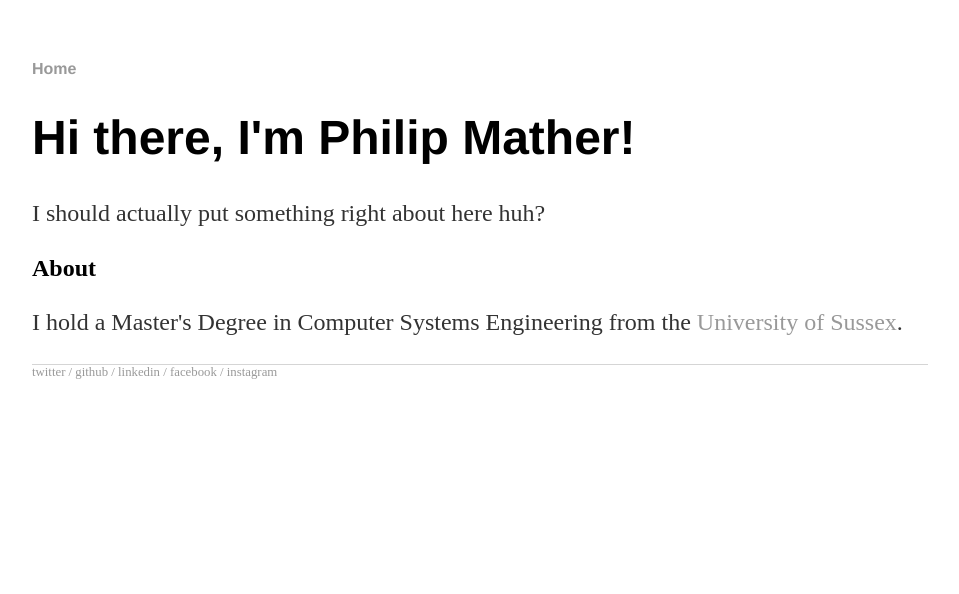
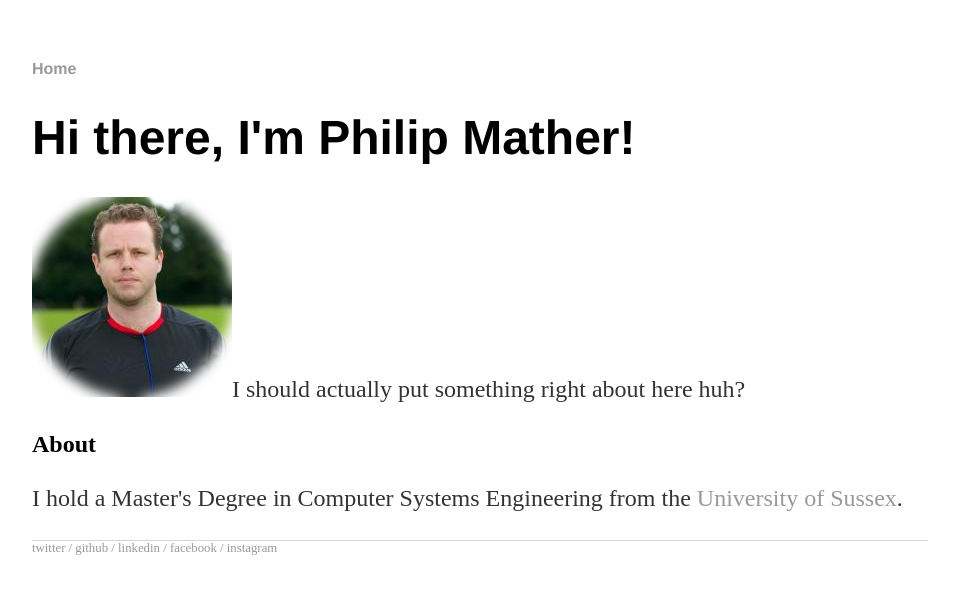
Before and after one commit to philipmather/philipmather.me.uk, a Jekyll site: the page built from index.html, in a window 1280 px wide. Shown: the top 594 px of the page, without its empty margins (160-1119 px from the left). Built offline with Jekyll 4.4.1, drawn with Linux system fonts in a browser that asks for light colours.

Commit message:
Add holding hero image

```diff
--- a/index.html
+++ b/index.html
@@ -5,7 +5,7 @@ description: home page
 ---
 <div class="blurb">
   <h1>Hi there, I'm Philip Mather!</h1>
-  <p>I should actually put something right about here huh?</p>
+  <p><span><img src="images/me.png"></span><span>I should actually put something right about here huh?</span></p>
 
   <h2>About</h2>
   <p>I hold a Master's Degree in Computer Systems Engineering from the <a href="https://www.sussex.ac.uk/">University of Sussex</a>.</p>
```
Also changed, not shown: images/me.png (added).
